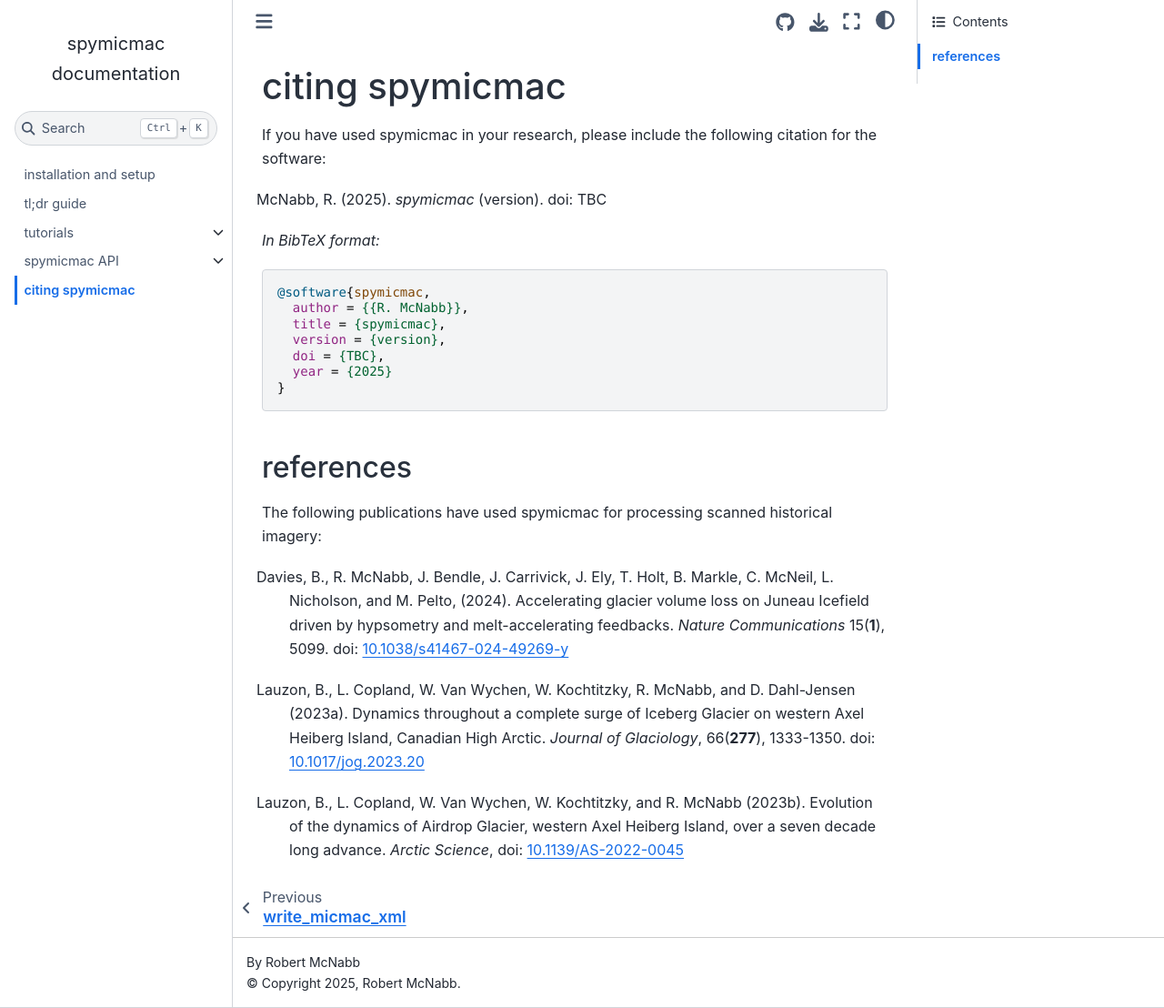
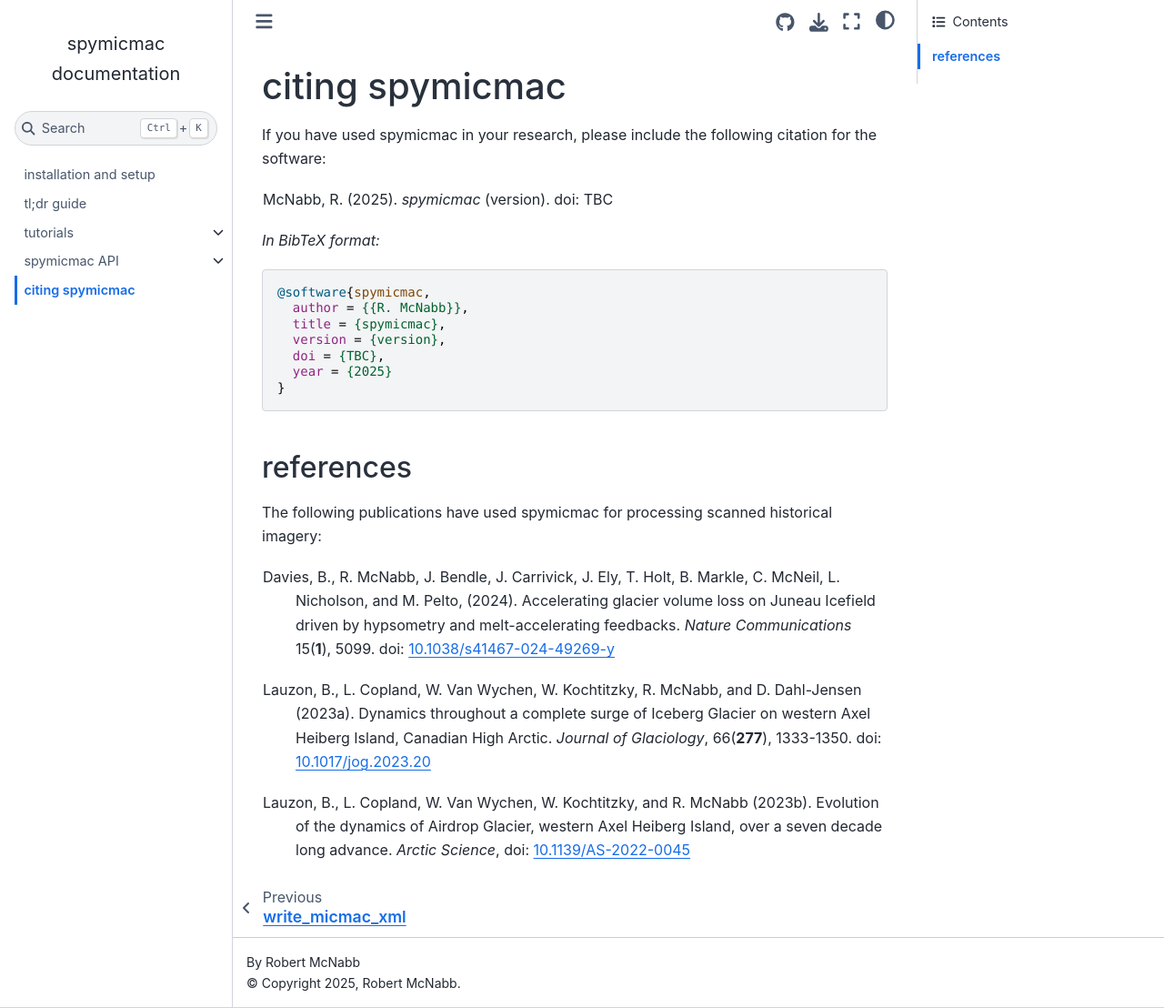
Before and after one commit to iamdonovan/spymicmac, a Sphinx documentation site: the page built from doc/citations.rst, in a window 1280 px wide and 1108 px high. Shown: the whole window at 91% size. Built offline with Sphinx 7.4.7 and the Sphinx Book theme 1.1.4, drawn with Linux system fonts in a browser that asks for light colours; nearby versions of some CDN libraries; the version number could not be read and is left out.

Commit message:
update indentation to align with rest of text

```diff
--- a/doc/_static/custom.css
+++ b/doc/_static/custom.css
@@ -1,5 +1,5 @@
 /* for formatting references */
 .ref {
-    padding-left: 30px;
+    padding-left: 37px;
     text-indent: -36px;
 }
```
